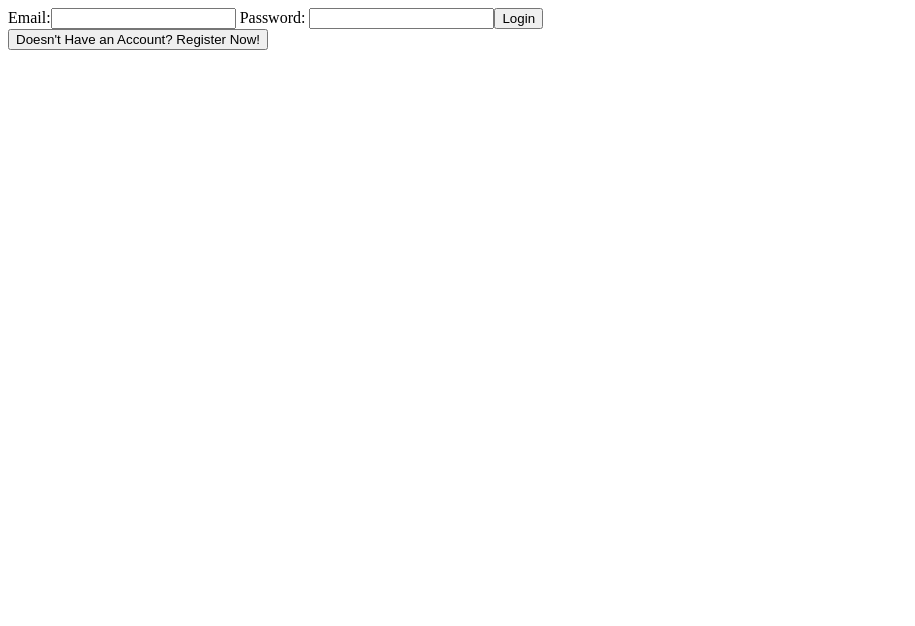
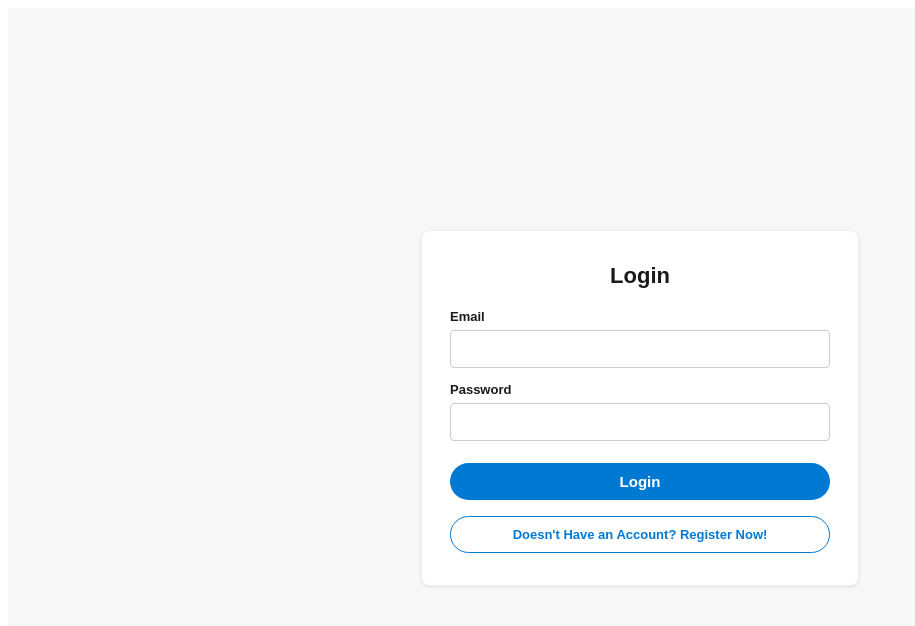
Before and after one commit to dtl915/Reddit_Clone, a React (Vite) app in the folder frontend/: page /auth/login in a window 1280 px wide. Shown: the top 626 px of the page, without its empty margins (0-915 px from the left). Built offline with nearby package versions, Linux system fonts and the light colour scheme.

Commit message:
Added CSS for each page

```diff
--- /dev/null
+++ b/frontend/src/pages/Home.css
@@ -0,0 +1,55 @@
+.home-page {
+    max-width: 640px;
+    margin: 0 auto;
+    padding: 24px 16px;
+    font-family: Arial, Helvetica, sans-serif;
+}
+
+.home-status {
+    max-width: 640px;
+    margin: 40px auto;
+    padding: 0 16px;
+    text-align: center;
+    color: #1a1a1b;
+    font-family: Arial, Helvetica, sans-serif;
+}
+
+.home-error {
+    color: #d93a00;
+}
+
+.post-card {
+    background: #ffffff;
+    border: 1px solid #edeff1;
+    border-radius: 8px;
+    padding: 16px 20px;
+    margin-bottom: 12px;
+    box-shadow: 0 1px 2px rgba(0, 0, 0, 0.06);
+}
+
+.post-title {
+    margin: 0 0 6px;
+    font-size: 18px;
+    font-weight: 700;
+    color: #1a1a1b;
+}
+
+.post-meta {
+    display: flex;
+    gap: 8px;
+    font-size: 12px;
+    color: #787c7e;
+    margin-bottom: 10px;
+}
+
+.post-author {
+    font-weight: 600;
+    color: #0079d3;
+}
+
+.post-content {
+    font-size: 14px;
+    line-height: 1.5;
+    color: #1a1a1b;
+    white-space: pre-wrap;
+}
--- a/frontend/src/pages/Home.tsx
+++ b/frontend/src/pages/Home.tsx
@@ -3,6 +3,7 @@ import { getFeed } from "../api/posts";
 import { formatDate } from "../utils/formatDate";
 import { formatContent } from "../utils/formatContent"
 import type { Post } from "../types";
+import "./Home.css";
 
 export function Home() {
     const [posts, setPosts] = useState<Post[]>([]);
@@ -26,25 +27,26 @@ export function Home() {
     }, []);
 
     if (loading)
-        return <div>Loading...</div>
+        return <div className="home-status">Loading...</div>
     if (error)
-        return <div>{error}</div>
+        return <div className="home-status home-error">{error}</div>
     if (posts.length === 0)
-        return <div>No posts yet.</div>
+        return <div className="home-status">No posts yet.</div>
 
     /*
     TODO: HTML element of title and author is to be changed into links
      */
-    return <div>
+    return <div className="home-page">
+        <title>Home Page</title>
         {posts.map((post) =>
-            <>
-                <title>Home Page</title>
-                <div key={post.id}>{post.title}</div>
-                <div>{post.author}</div>
-                <div>{formatDate(post.created_at)}</div>
-                <div>{formatContent(post.content)}</div>
-                <br />
-            </>
+            <div key={post.id} className="post-card">
+                <div className="post-title">{post.title}</div>
+                <div className="post-meta">
+                    <span className="post-author">{post.author}</span>
+                    <span>{formatDate(post.created_at)}</span>
+                </div>
+                <div className="post-content">{formatContent(post.content)}</div>
+            </div>
         )}
     </div>
 
--- /dev/null
+++ b/frontend/src/pages/Login.css
@@ -0,0 +1,102 @@
+.auth-page {
+    display: flex;
+    justify-content: center;
+    align-items: center;
+    min-height: 100vh;
+    background-color: #f6f7f8;
+    font-family: Arial, Helvetica, sans-serif;
+}
+
+.auth-card {
+    width: 100%;
+    max-width: 380px;
+    background: #ffffff;
+    border: 1px solid #edeff1;
+    border-radius: 8px;
+    box-shadow: 0 1px 3px rgba(0, 0, 0, 0.1);
+    padding: 32px 28px;
+}
+
+.auth-card h1 {
+    margin: 0 0 20px;
+    font-size: 22px;
+    color: #1a1a1b;
+    text-align: center;
+}
+
+.auth-form {
+    display: flex;
+    flex-direction: column;
+    gap: 14px;
+}
+
+.auth-field {
+    display: flex;
+    flex-direction: column;
+    gap: 6px;
+}
+
+.auth-field label {
+    font-size: 13px;
+    font-weight: 600;
+    color: #1a1a1b;
+}
+
+.auth-field input {
+    padding: 10px 12px;
+    font-size: 14px;
+    border: 1px solid #ccc;
+    border-radius: 4px;
+    outline: none;
+}
+
+.auth-field input:focus {
+    border-color: #0079d3;
+    box-shadow: 0 0 0 1px #0079d3;
+}
+
+.auth-submit {
+    margin-top: 8px;
+    padding: 10px 12px;
+    font-size: 15px;
+    font-weight: 600;
+    color: #ffffff;
+    background-color: #0079d3;
+    border: none;
+    border-radius: 999px;
+    cursor: pointer;
+}
+
+.auth-submit:hover {
+    background-color: #0066b3;
+}
+
+.auth-switch {
+    width: 100%;
+    margin-top: 16px;
+    padding: 10px 12px;
+    font-size: 13px;
+    font-weight: 600;
+    color: #0079d3;
+    background: transparent;
+    border: 1px solid #0079d3;
+    border-radius: 999px;
+    cursor: pointer;
+}
+
+.auth-switch:hover {
+    background-color: #f0f8ff;
+}
+
+.auth-status {
+    display: flex;
+    justify-content: center;
+    align-items: center;
+    min-height: 100vh;
+    font-family: Arial, Helvetica, sans-serif;
+    color: #1a1a1b;
+}
+
+.auth-error {
+    color: #d93a00;
+}
--- a/frontend/src/pages/Login.tsx
+++ b/frontend/src/pages/Login.tsx
@@ -1,6 +1,7 @@
 import { useState } from "react"
 import { getJWT } from "../api/login"
 import { useNavigate } from "react-router-dom";
+import "./Login.css";
 
 export function Login() {
     const [loading, setLoading] = useState(false);
@@ -8,13 +9,15 @@ export function Login() {
     const navigate = useNavigate();
 
     if (error)
-        return <div>{error}</div>
+        return <div className="auth-status auth-error">{error}</div>
     if (loading)
-        return <div>Loading...</div>
+        return <div className="auth-status">Loading...</div>
 
-    return <div>
+    return <div className="auth-page">
         <title>Login</title>
-        <form action={async (formData: FormData) => {
+        <div className="auth-card">
+            <h1>Login</h1>
+            <form className="auth-form" action={async (formData: FormData) => {
                 setLoading(true);
                 const email = formData.get("email");
                 const password = formData.get("password");
@@ -35,15 +38,19 @@ export function Login() {
                     setLoading(false);
                 }
             }}>
-            <label> Email:</label>
+                <div className="auth-field">
+                    <label htmlFor="email">Email</label>
                     <input type="text" id="email" name="email" />
-            <label> Password: </label>
-            <input type="text" id="password" name="password" />
-            <button type="submit">Login</button>
-
+                </div>
+                <div className="auth-field">
+                    <label htmlFor="password">Password</label>
+                    <input type="password" id="password" name="password" />
+                </div>
+                <button type="submit" className="auth-submit">Login</button>
             </form>
-        <button onClick={() => {
+            <button className="auth-switch" onClick={() => {
                 navigate("/auth/register")
             }}>Doesn't Have an Account? Register Now!</button>
         </div>
+    </div>
 }
--- /dev/null
+++ b/frontend/src/pages/Register.css
@@ -0,0 +1,85 @@
+.auth-page {
+    display: flex;
+    justify-content: center;
+    align-items: center;
+    min-height: 100vh;
+    background-color: #f6f7f8;
+    font-family: Arial, Helvetica, sans-serif;
+}
+
+.auth-card {
+    width: 100%;
+    max-width: 380px;
+    background: #ffffff;
+    border: 1px solid #edeff1;
+    border-radius: 8px;
+    box-shadow: 0 1px 3px rgba(0, 0, 0, 0.1);
+    padding: 32px 28px;
+}
+
+.auth-card h1 {
+    margin: 0 0 20px;
+    font-size: 22px;
+    color: #1a1a1b;
+    text-align: center;
+}
+
+.auth-form {
+    display: flex;
+    flex-direction: column;
+    gap: 14px;
+}
+
+.auth-field {
+    display: flex;
+    flex-direction: column;
+    gap: 6px;
+}
+
+.auth-field label {
+    font-size: 13px;
+    font-weight: 600;
+    color: #1a1a1b;
+}
+
+.auth-field input {
+    padding: 10px 12px;
+    font-size: 14px;
+    border: 1px solid #ccc;
+    border-radius: 4px;
+    outline: none;
+}
+
+.auth-field input:focus {
+    border-color: #0079d3;
+    box-shadow: 0 0 0 1px #0079d3;
+}
+
+.auth-submit {
+    margin-top: 8px;
+    padding: 10px 12px;
+    font-size: 15px;
+    font-weight: 600;
+    color: #ffffff;
+    background-color: #0079d3;
+    border: none;
+    border-radius: 999px;
+    cursor: pointer;
+}
+
+.auth-submit:hover {
+    background-color: #0066b3;
+}
+
+.auth-status {
+    display: flex;
+    justify-content: center;
+    align-items: center;
+    min-height: 100vh;
+    font-family: Arial, Helvetica, sans-serif;
+    color: #1a1a1b;
+}
+
+.auth-error {
+    color: #d93a00;
+}
--- a/frontend/src/pages/Register.tsx
+++ b/frontend/src/pages/Register.tsx
@@ -2,19 +2,22 @@ import { useState } from "react";
 import { register } from "../api/register";
 import { getJWT } from "../api/login";
 import { useNavigate } from "react-router-dom";
+import "./Register.css";
 
 export function Register() {
     const [error, setError] = useState<string | null>(null);
     const [loading, setLoading] = useState(false);
     const navigate = useNavigate()
     if (error)
-        return <div>{error}</div>
+        return <div className="auth-status auth-error">{error}</div>
     if (loading)
-        return <div> Loading... </div>
+        return <div className="auth-status">Loading...</div>
 
-    return <div>
+    return <div className="auth-page">
         <title>Register</title>
-        <form action={async (formData: FormData) => {
+        <div className="auth-card">
+            <h1>Register</h1>
+            <form className="auth-form" action={async (formData: FormData) => {
                 try {
                     const username = formData.get("username");
                     const email = formData.get("email");
@@ -36,13 +39,23 @@ export function Register() {
                     setLoading(false);
                 }
             }}>
-            <label >Username:</label>
+                <div className="auth-field">
+                    <label htmlFor="username">Username</label>
                     <input type="text" id="username" name="username" />
-            <label >Email:</label>
+                </div>
+                <div className="auth-field">
+                    <label htmlFor="email">Email</label>
                     <input type="text" id="email" name="email" />
-            <label> Password: </label>
-            <input type="text" id="password" name="password" />
-            <button type="submit"> Register </button>
+                </div>
+                <div className="auth-field">
+                    <label htmlFor="password">Password</label>
+                    <input type="password" id="password" name="password" />
+                </div>
+                <button type="submit" className="auth-submit">Register</button>
             </form>
-    </div >
+            <button className="auth-switch" onClick={() => {
+                navigate("/auth/login")
+            }}>Has an account already? Sign In Here!</button>
+        </div>
+    </div>
 }
```
Also changed, not shown: 1 other file (tests, documents, lock files or other folders). Lines whose indentation alone changed are shown as unchanged.
